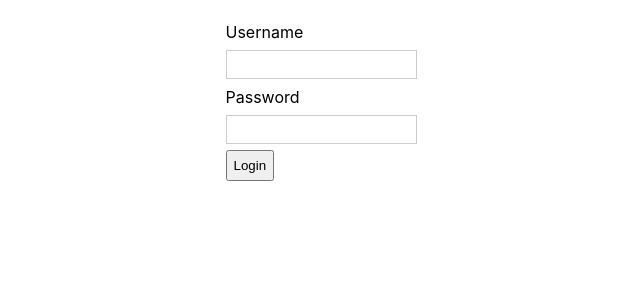
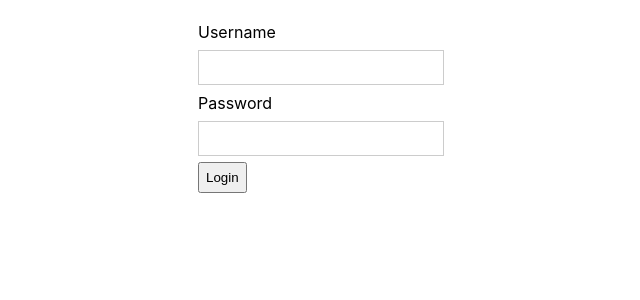
Before and after one commit to krabhi1/pvault, a Next.js app: page / in a window 1280 px wide. Shown: the top 300 px of the page, without its empty margins (319-959 px from the left). Built offline with nearby package versions, Linux system fonts and the light colour scheme.

Commit message:
bigger font size of input

```diff
--- a/app/globals.css
+++ b/app/globals.css
@@ -8,7 +8,9 @@
     -webkit-font-smoothing: antialiased;
     -moz-osx-font-smoothing: grayscale;
 }
-
+input {
+    font-size: large;
+}
 * {
     box-sizing: border-box;
     padding: 0;
```
